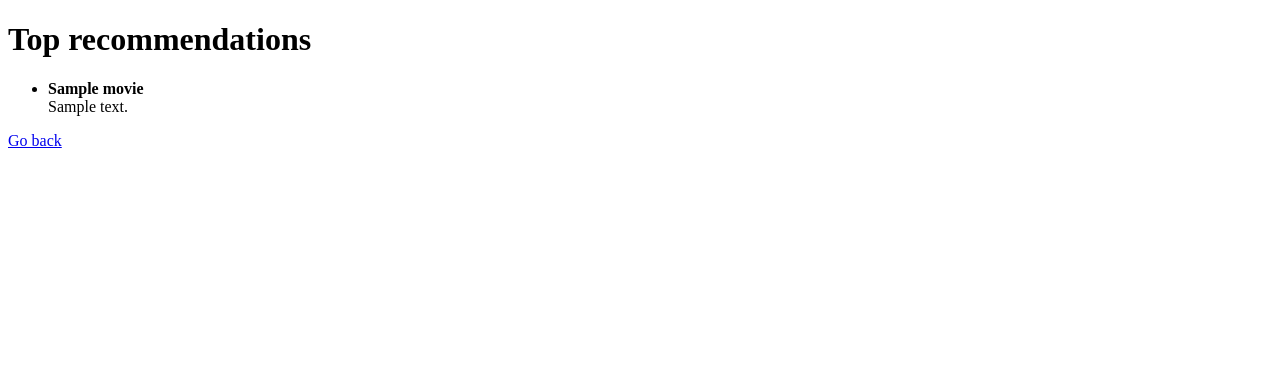
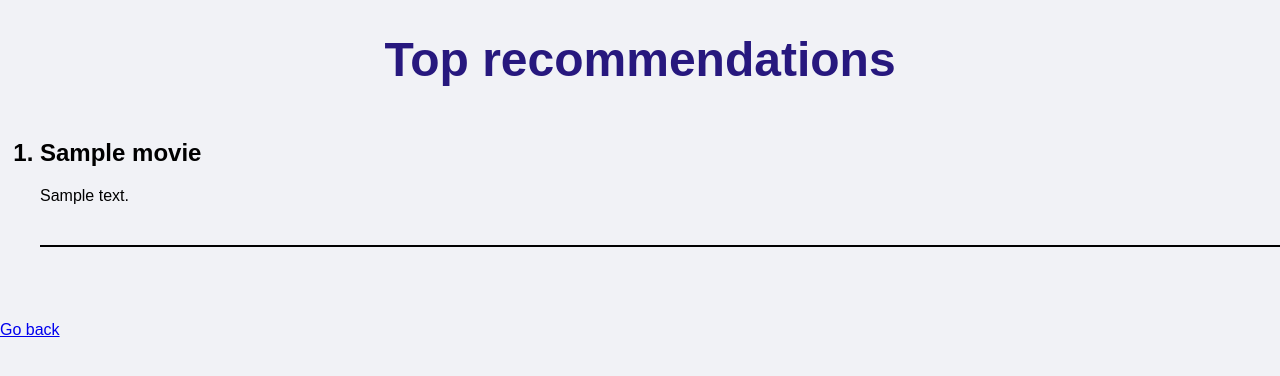
Before and after one commit to SamuelHellqvist/Film_finder_project_tnm108, a Flask app: template combined_classifier/app/templates/results.html in a window 1280 px wide. Shown: the top 376 px of the page. Run offline with Flask 3, Linux system fonts and the light colour scheme; the template is opened without the code that fills it: most values are stand-ins (such as "Sample title", 1, 10 or a date in 2020); parts of the project's set-up code (start-up, migrations or seed data) failed here and were passed over.

Commit message:
lite ny css
yes

```diff
--- a/combined_classifier/app/static/style.css
+++ b/combined_classifier/app/static/style.css
@@ -45,3 +45,25 @@ form button{
   margin-top: 1rem;
   font-weight: bold;
 }
+
+ol strong{
+  font-family: sans-serif;
+}
+ol.big-numbers {
+  font-size: 16px; /* regular list text */
+}
+
+ol li::marker {
+  font-size: 1.5rem;      /* make the numbers larger */
+  font-weight: bold;    /* optional */
+}
+
+
+.break::after {
+  content: "";
+  display: block;
+  width: 100%;
+  height: 2px;
+  background: #000;
+  margin: 40px 0;
+}
--- a/combined_classifier/app/templates/results.html
+++ b/combined_classifier/app/templates/results.html
@@ -2,19 +2,28 @@
 <html>
 <head>
     <title>Movie Results</title>
+    <link href="{{ url_for('static', filename='style.css') }}" rel="stylesheet" />
 </head>
 <body>
-    <h1>Top recommendations</h1>
+    <header>
+         <h1>Top recommendations</h1>
+    </header>
 
-    <ul>
+
+    <ol>
     {% for movie in movies %}
         <li>
-            <strong>{{ movie.title }}</strong><br>
+            <h2>
+                <strong>{{ movie.title }}</strong><br>
+            </h2>
+
             {{ movie.description }}<br>
+            <div class="break"></div>
+            <br>
             <!-- Score: {{ movie.score }} -->
         </li>
     {% endfor %}
-    </ul>
+    </ol>
 
     <a href="/">Go back</a>
 </body>
```
